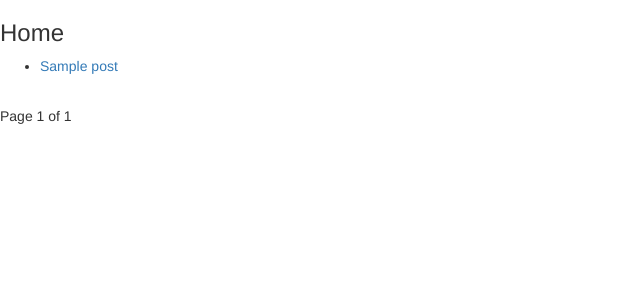
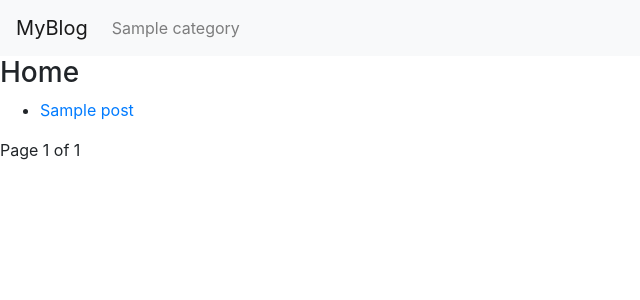
Before and after one commit to zinmyintnaung/django-blog, a Django app: template blog/templates/pages/home.html in a window 1280 px wide. Shown: the top 300 px of the page, without its empty margins (0-640 px from the left). Run offline with Django 3.2, Linux system fonts and the light colour scheme; the template is opened without the code that fills it: most values are stand-ins (such as "Sample title", 1, 10 or a date in 2020); some libraries are stand-ins or nearby versions.

Commit message:
menu item on home

```diff
--- a/blog/admin.py
+++ b/blog/admin.py
@@ -1,5 +1,6 @@
 from django.contrib import admin
-from .models import Post
+from .models import Post, Category
 
 # Register your models here.
 admin.site.register(Post)
+admin.site.register(Category)
--- a/blog/templates/partials/footer.html
+++ b/blog/templates/partials/footer.html
@@ -1,5 +1,7 @@
 </body>
 
-<!-- Latest compiled and minified JavaScript -->
-<script src="https://maxcdn.bootstrapcdn.com/bootstrap/3.3.7/js/bootstrap.min.js" integrity="sha384-Tc5IQib027qvyjSMfHjOMaLkfuWVxZxUPnCJA7l2mCWNIpG9mGCD8wGNIcPD7Txa" crossorigin="anonymous"></script>
+<script src="https://code.jquery.com/jquery-3.3.1.slim.min.js" integrity="sha384-q8i/X+965DzO0rT7abK41JStQIAqVgRVzpbzo5smXKp4YfRvH+8abtTE1Pi6jizo" crossorigin="anonymous"></script>
+<script src="https://cdnjs.cloudflare.com/ajax/libs/popper.js/1.14.3/umd/popper.min.js" integrity="sha384-ZMP7rVo3mIykV+2+9J3UJ46jBk0WLaUAdn689aCwoqbBJiSnjAK/l8WvCWPIPm49" crossorigin="anonymous"></script>
+<script src="https://stackpath.bootstrapcdn.com/bootstrap/4.1.1/js/bootstrap.min.js" integrity="sha384-smHYKdLADwkXOn1EmN1qk/HfnUcbVRZyYmZ4qpPea6sjB/pTJ0euyQp0Mk8ck+5T" crossorigin="anonymous"></script>
+
 </html>
--- a/blog/templates/partials/header.html
+++ b/blog/templates/partials/header.html
@@ -6,9 +6,26 @@
     <title>Document</title>
 </head>
 <!-- Latest compiled and minified CSS -->
-<link rel="stylesheet" href="https://maxcdn.bootstrapcdn.com/bootstrap/3.3.7/css/bootstrap.min.css" integrity="sha384-BVYiiSIFeK1dGmJRAkycuHAHRg32OmUcww7on3RYdg4Va+PmSTsz/K68vbdEjh4u" crossorigin="anonymous">
+<link rel="stylesheet" href="https://stackpath.bootstrapcdn.com/bootstrap/4.1.1/css/bootstrap.min.css" integrity="sha384-WskhaSGFgHYWDcbwN70/dfYBj47jz9qbsMId/iRN3ewGhXQFZCSftd1LZCfmhktB" crossorigin="anonymous">
 
 <!-- Optional theme -->
 <link rel="stylesheet" href="https://maxcdn.bootstrapcdn.com/bootstrap/3.3.7/css/bootstrap-theme.min.css" integrity="sha384-rHyoN1iRsVXV4nD0JutlnGaslCJuC7uwjduW9SVrLvRYooPp2bWYgmgJQIXwl/Sp" crossorigin="anonymous">
 
 <body>
+
+<nav class="navbar navbar-expand-lg navbar-light bg-light">
+    <a class="navbar-brand" href="/">MyBlog</a>
+    <button class="navbar-toggler" type="button" data-toggle="collapse" data-target="#navbarSupportedContent" aria-controls="navbarSupportedContent" aria-expanded="false" aria-label="Toggle navigation">
+        <span class="navbar-toggler-icon"></span>
+    </button>
+
+    <div class="collapse navbar-collapse" id="navbarSupportedContent">
+        <ul class="navbar-nav mr-auto">
+            {% for category in categories %}
+                <li class="nav-item">
+                    <a class="nav-link" href="{% url 'category' category.slug %}">{{ category.title }}</a>
+                </li>
+            {% endfor %}
+        </ul>
+    </div>
+</nav>
--- a/myblog/urls.py
+++ b/myblog/urls.py
@@ -5,5 +5,6 @@ from blog import views as blog_views
 urlpatterns = [
     url(r'^admin/', admin.site.urls),
     url(r'^', blog_views.home),
-    url(r'^post/(?P<single>[-\w]+)/$', blog_views.single, name='single')
+    url(r'^post/(?P<single>[-\w]+)/$', blog_views.single, name='single'),
+    url(r'^category/(?P<category>[-\w]+)/$', blog_views.single, name='category')
 ]
```
Also changed, not shown: blog/models.py (+14 -2 lines), blog/views.py (+21 -2 lines), blog/migrations/0003_auto_20180515_1646.py (added).
